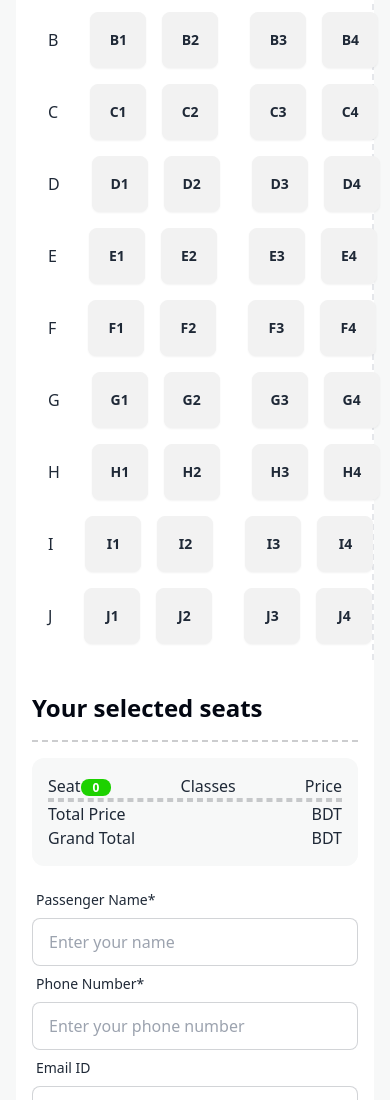
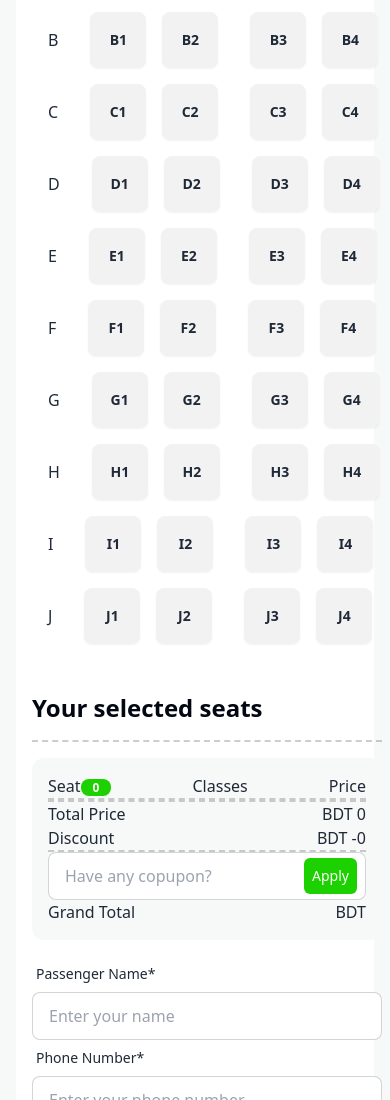
Before and after one commit to naimul-123/assignment-5, a website: page index.html in a window 390 px wide. Shown: the part 3207-4307 px from the top of the page. Drawn offline with Linux system fonts and the light colour scheme.

Commit message:
Revision

```diff
--- a/index.html
+++ b/index.html
@@ -92,7 +92,7 @@
           </div>
 
           <!-- Ticket booking section -->
-        <div  class="mx-auto max-w-[1440px] my-32 p-4 md:p-8 lg:p-16 xl:p-32 bg-[#F7F8F8] font-raleway rounded-t-2xl md:rounded-3xl lg:rounded-t-[88px] border-t-2 border-[#1DD100] ">
+        <div  id="ticketSection" class="mx-auto max-w-[1440px] my-32 p-4 md:p-8 lg:p-16 xl:p-32 bg-[#F7F8F8] font-raleway rounded-t-2xl md:rounded-3xl lg:rounded-t-[88px] border-t-2 border-[#1DD100] ">
             <!-- Header -->
             <div class="w-full lg:w-1/2 mx-auto space-y-4 my-6">
               <h2 class="text-center  font-bold mx-auto text-[40px] text-[#030712]">Sohag Paribahan</h2>
@@ -100,7 +100,7 @@
             </div>
 
 
-          <div class="flex flex-col lg:flex-row items-center justify-center gap-4 rounded-3xl bg-white">
+          <div  class="flex flex-col lg:flex-row items-center justify-center gap-4 rounded-3xl bg-white">
             <div class=" w-full lg:w-3/5  ">
               <div class="flex items-center justify-between gap-1">
                    <!-- bus info -->
@@ -150,8 +150,8 @@
             </div>
         </div>
          <!-- ticket section -->
-        <div id="ticketSection" class="my-7 flex flex-col lg:flex-row justify-around bg-white rounded-3xl">
-          <div class="border-r-2 border-dashed border-[rgba(3, 7, 18, 0.30)] px-4">
+        <div  class="my-7 flex flex-col lg:flex-row justify-around bg-white rounded-3xl">
+          <div class="border-none border-r-4 lg:border-dashed border-[rgba(3, 7, 18, 0.30)] px-4">
             <h4 class="text-2xl py-4 font-semibold text-[rgb(3,7,18)] ">Select your seat</h4>
             <div class="flex justify-between w-full border-dashed border-y-2 border-y-[#03071233] py-4">
               <div class="flex justify-start">
@@ -270,14 +270,14 @@
 
               <div class="flex justify-between border-dashed border-t-2 border-t-[#03071233]">
                 <p>Total Price</p>
-                <p>BDT <span id="TotalPrice"></span></p>
+                <p>BDT <span id="TotalPrice">0</span></p>
               </div>
 
-              <div id="discountSec" class="hidden justify-between border-dashed border-b-2 border-b-[#03071233]">
+              <div id="discountSec" class=" flex justify-between border-dashed border-b-2 border-b-[#03071233]">
                 <p>Discount</p>
                 <p>BDT -<span id="discount">0</span></p>
               </div>
-              <div id="cuponSection" class="hidden">
+              <div id="cuponSection" class="">
                 <label class="input pr-2 input-bordered flex items-center gap-2">
                   <input name="cuponName" id="cuponId" type="text" class="grow" placeholder="Have any copupon?" />
                   <button id="cuponBtn" class="bg-[#1DD100] text-white p-2 text-sm rounded-md ">Apply</button>
```
Also changed, not shown: styles/output.css.
